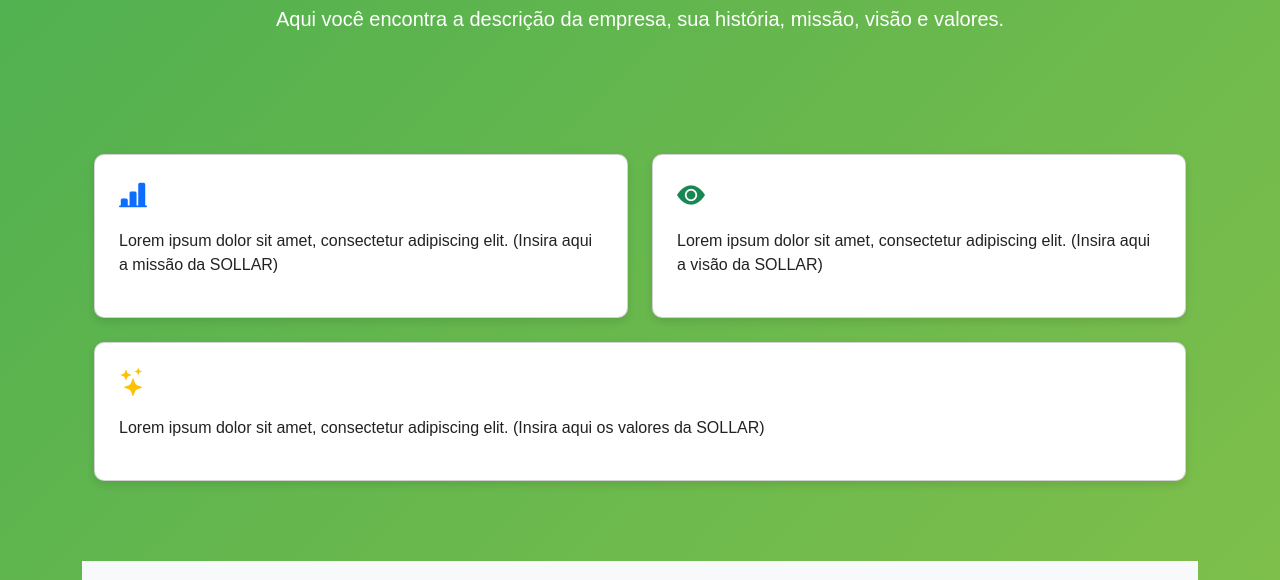
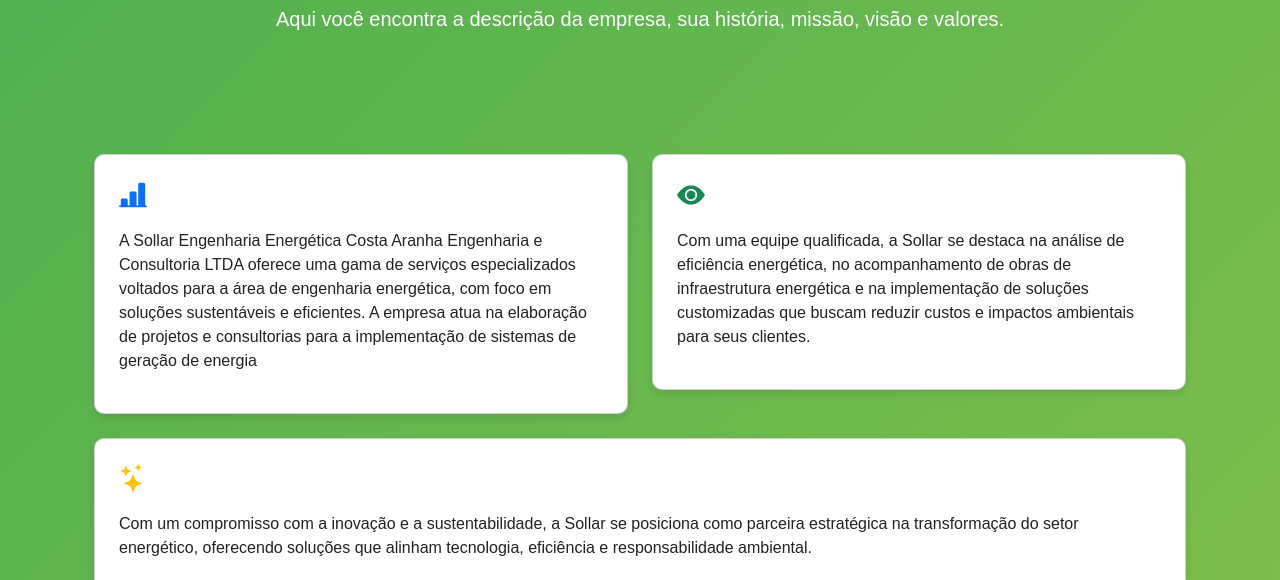
Before and after one commit to sollareng/site-oficial, a plain HTML site: page sobre.html in a window 1280 px wide. Shown: the part 220-800 px from the top of the page. Drawn offline with nearby package versions, Linux system fonts and the light colour scheme.

Commit message:
Update sobre.html

```diff
--- a/sobre.html
+++ b/sobre.html
@@ -78,13 +78,13 @@
                 <div class="col-md-6">
                     <div class="card p-4 mb-4">
                         <h3 class="mb-3"><i class="bi bi-bar-chart-line-fill text-primary me-2"></i> Nossa Missão</h3>
-                        <p>Lorem ipsum dolor sit amet, consectetur adipiscing elit.  (Insira aqui a missão da SOLLAR)</p>
+                        <p>A Sollar Engenharia Energética Costa Aranha Engenharia e Consultoria LTDA oferece uma gama de serviços especializados voltados para a área de engenharia energética, com foco em soluções sustentáveis e eficientes. A empresa atua na elaboração de projetos e consultorias para a implementação de sistemas de geração de energia</p>
                     </div>
                 </div>
                 <div class="col-md-6">
                     <div class="card p-4 mb-4">
                         <h3 class="mb-3"><i class="bi bi-eye-fill text-success me-2"></i> Nossa Visão</h3>
-                        <p>Lorem ipsum dolor sit amet, consectetur adipiscing elit. (Insira aqui a visão da SOLLAR)</p>
+                        <p> Com uma equipe qualificada, a Sollar se destaca na análise de eficiência energética, no acompanhamento de obras de infraestrutura energética e na implementação de soluções customizadas que buscam reduzir custos e impactos ambientais para seus clientes.</p>
                     </div>
                 </div>
             </div>
@@ -92,7 +92,7 @@
                 <div class="col-md-12">
                     <div class="card p-4 mb-4">
                         <h3 class="mb-3"><i class="bi bi-stars text-warning me-2"></i> Nossos Valores</h3>
-                        <p>Lorem ipsum dolor sit amet, consectetur adipiscing elit.  (Insira aqui os valores da SOLLAR)</p>
+                        <p>Com um compromisso com a inovação e a sustentabilidade, a Sollar se posiciona como parceira estratégica na transformação do setor energético, oferecendo soluções que alinham tecnologia, eficiência e responsabilidade ambiental.</p>
                     </div>
                 </div>
             </div>
```
